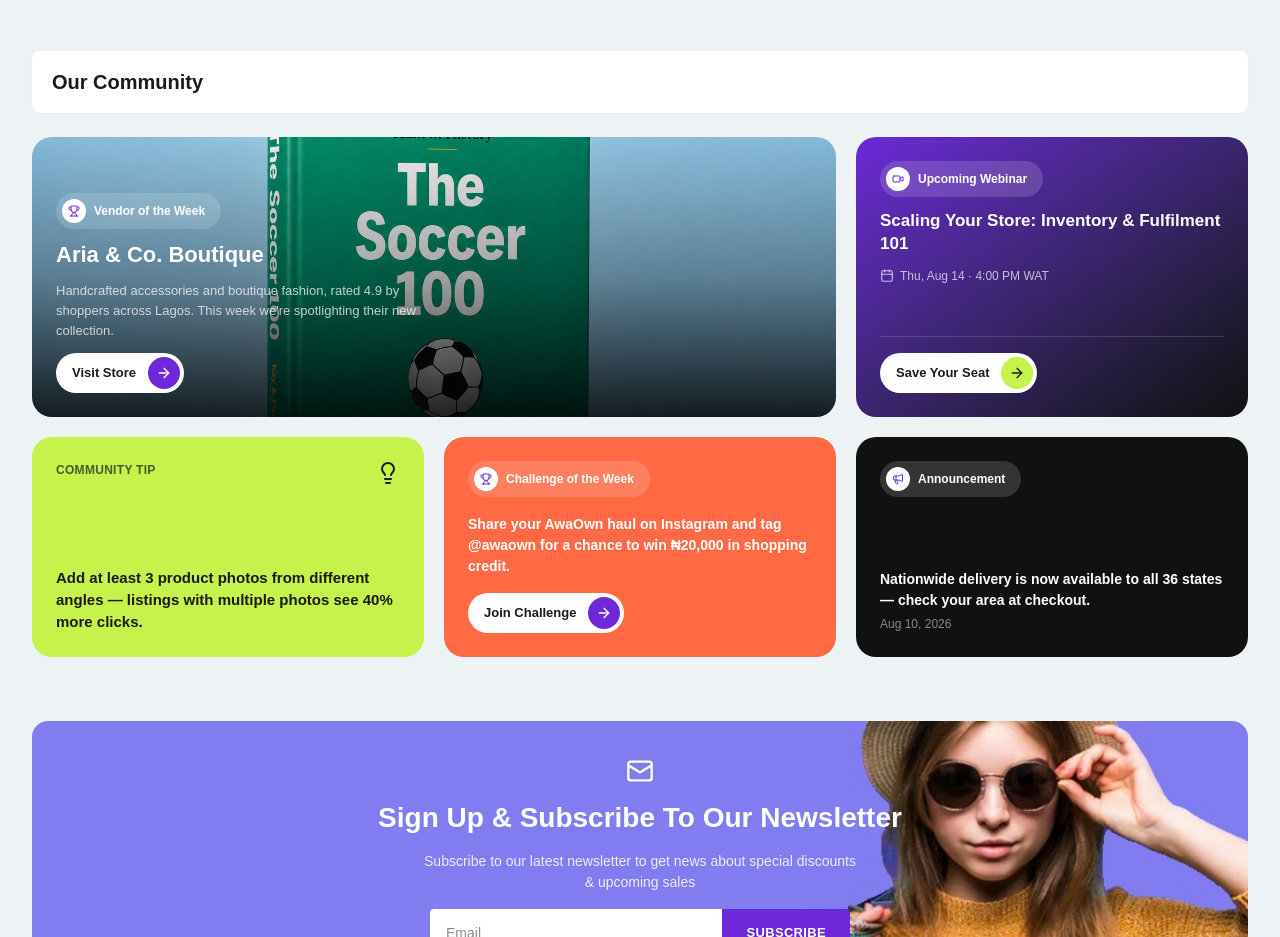
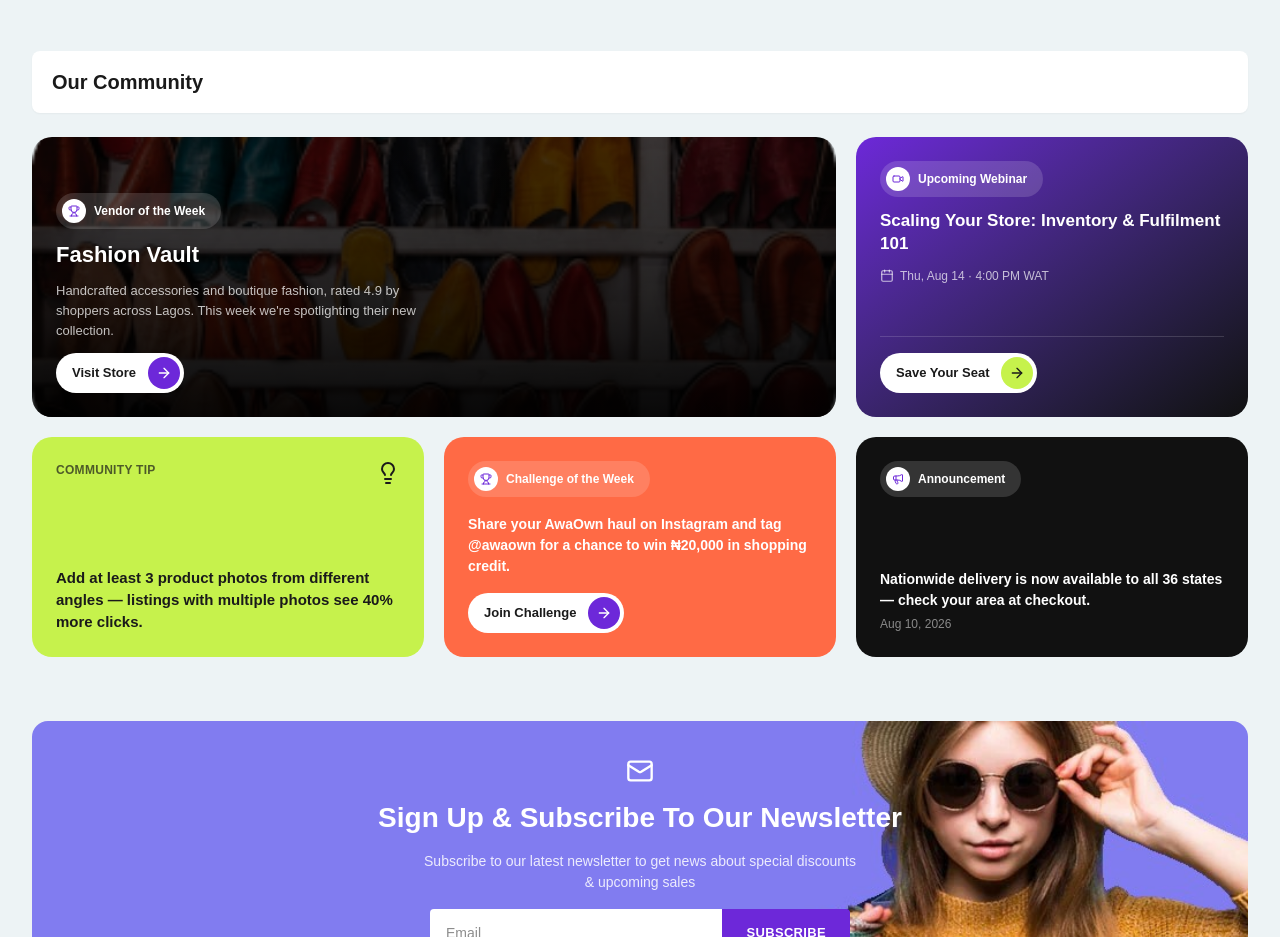
Before and after one commit to KobiManuel/awaown, a Next.js app: page / in a window 1280 px wide. Shown: the part 5780-6717 px from the top of the page. Built offline with nearby package versions, Linux system fonts and the light colour scheme; a web font is replaced by a local one.

Commit message:
Use Shop By Brands hover image for Vendor Spotlight card

```diff
--- a/app/Sections/OurCommunity/main.js
+++ b/app/Sections/OurCommunity/main.js
@@ -37,8 +37,8 @@ const IconChip = ({ icon: Icon, label }) => (
 const VendorSpotlight = () => (
   <div className="relative col-span-1 flex min-h-[280px] flex-col justify-end overflow-hidden rounded-[20px] p-6 md:col-span-2">
     <Image
-      src="/images/hero-card-1.png"
-      alt="Aria & Co. Boutique"
+      src="/assets/images/companies/fashion-vault.png"
+      alt="Fashion Vault"
       fill
       className="object-cover"
       sizes="(max-width: 768px) 100vw, 60vw"
@@ -47,7 +47,7 @@ const VendorSpotlight = () => (
     <div className="relative flex flex-col gap-3">
       <IconChip icon={Trophy} label="Vendor of the Week" />
       <h3 className="max-w-[380px] text-[22px] font-bold leading-[28px] text-white">
-        Aria &amp; Co. Boutique
+        Fashion Vault
       </h3>
       <p className="max-w-[380px] text-[13px] leading-[20px] text-white/75">
         Handcrafted accessories and boutique fashion, rated 4.9 by shoppers
```
